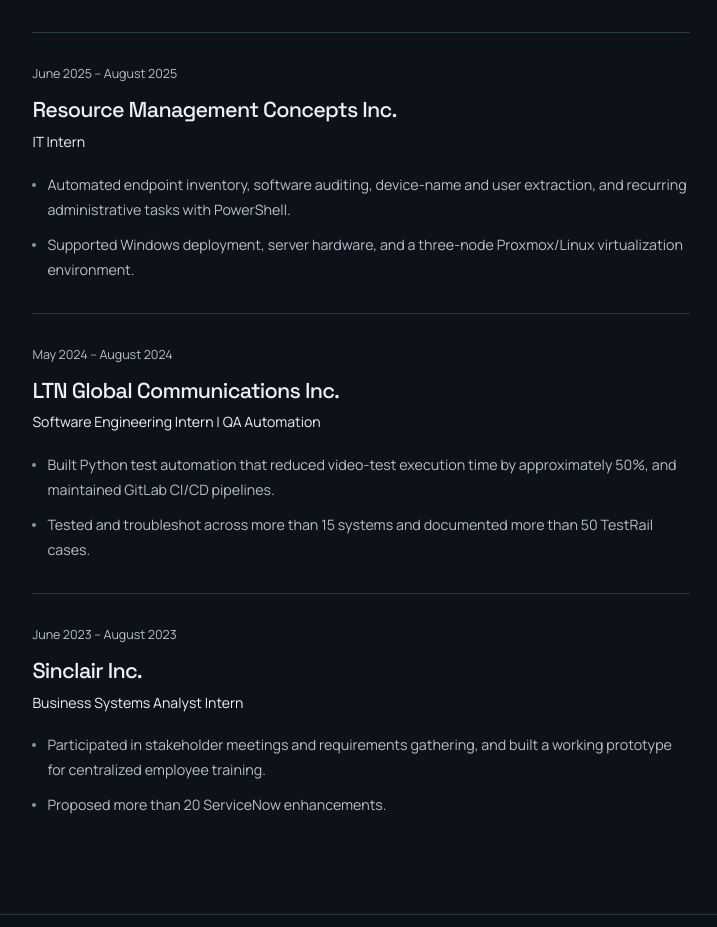
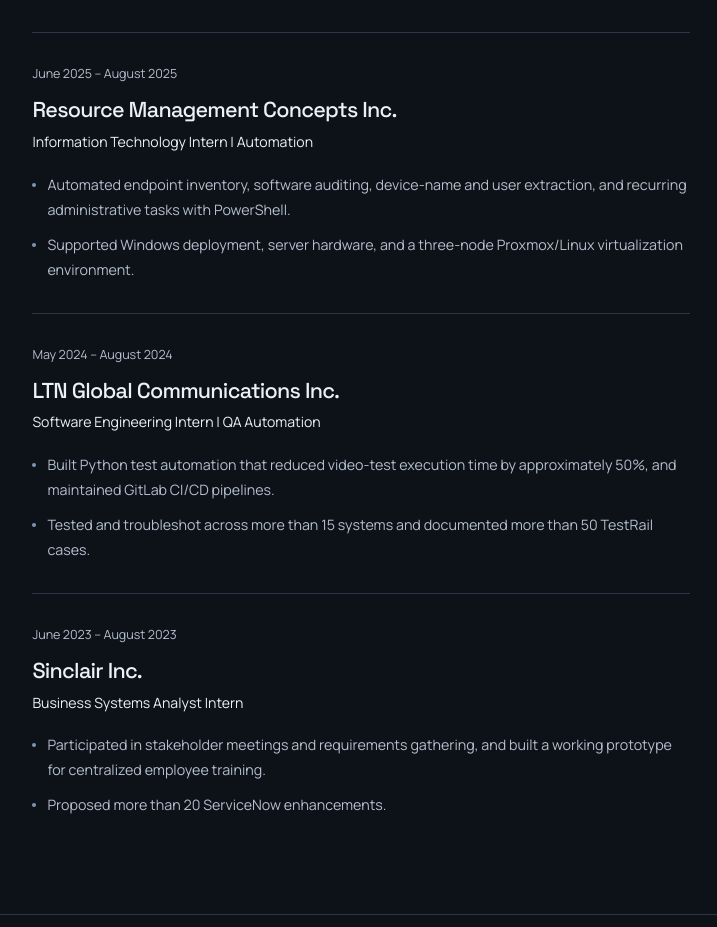
Before and after one commit to zkralec/zkralec-portfolio, a React (Create React App) app: page / in a window 1280 px wide. Shown: the part 6880-7807 px from the top of the page, without its empty margins (542-1259 px from the left). Built offline with nearby package versions, Linux system fonts and the light colour scheme.

Commit message:
Use preferred Information Technology Intern automation title

```diff
--- a/src/data/portfolioData.js
+++ b/src/data/portfolioData.js
@@ -304,7 +304,7 @@
   },
   {
     company: 'Resource Management Concepts Inc.',
-    role: 'IT Intern',
+    role: 'Information Technology Intern | Automation',
     start: '2025-06',
     startLabel: 'June 2025',
     end: '2025-08',
```
